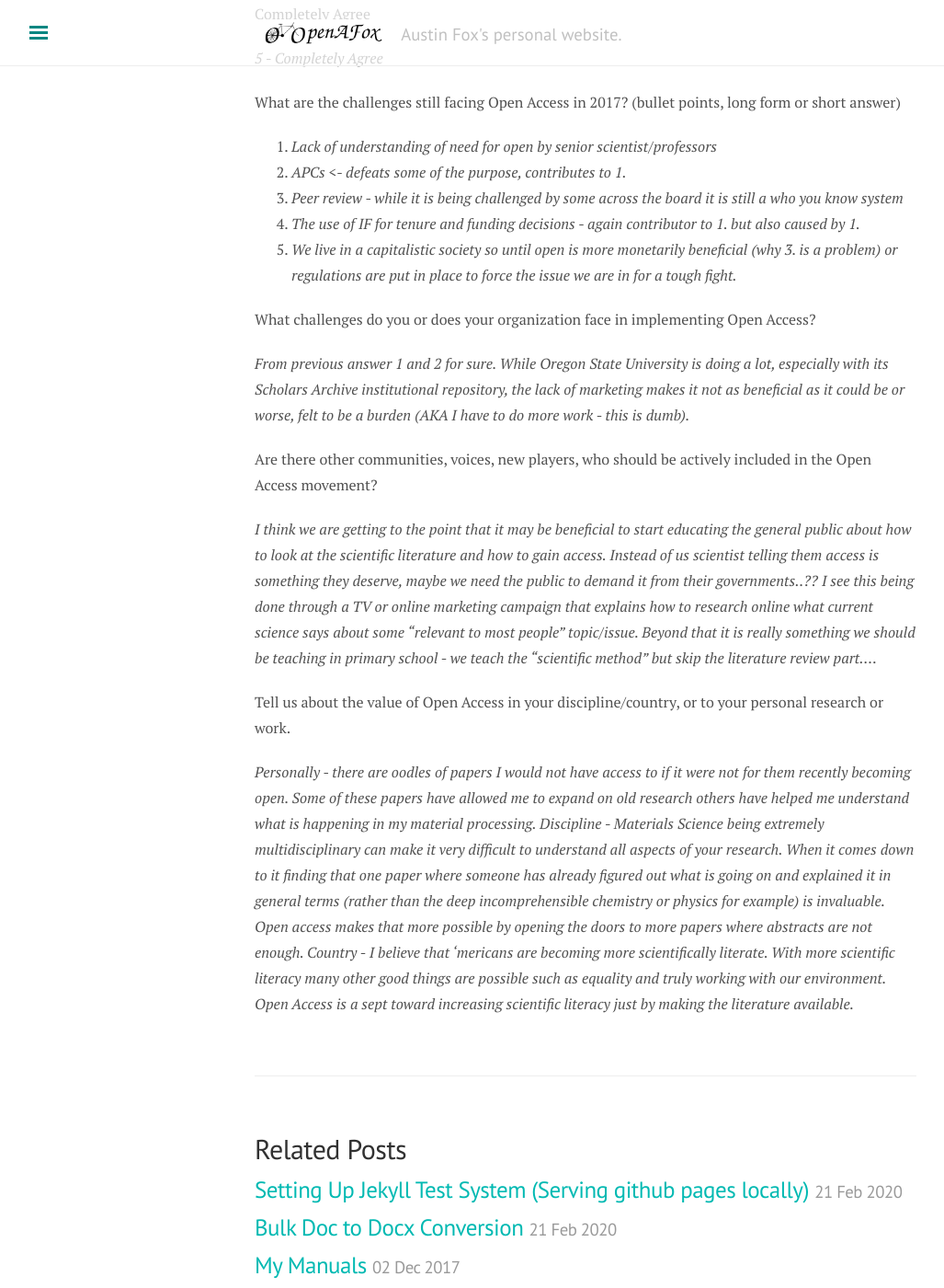
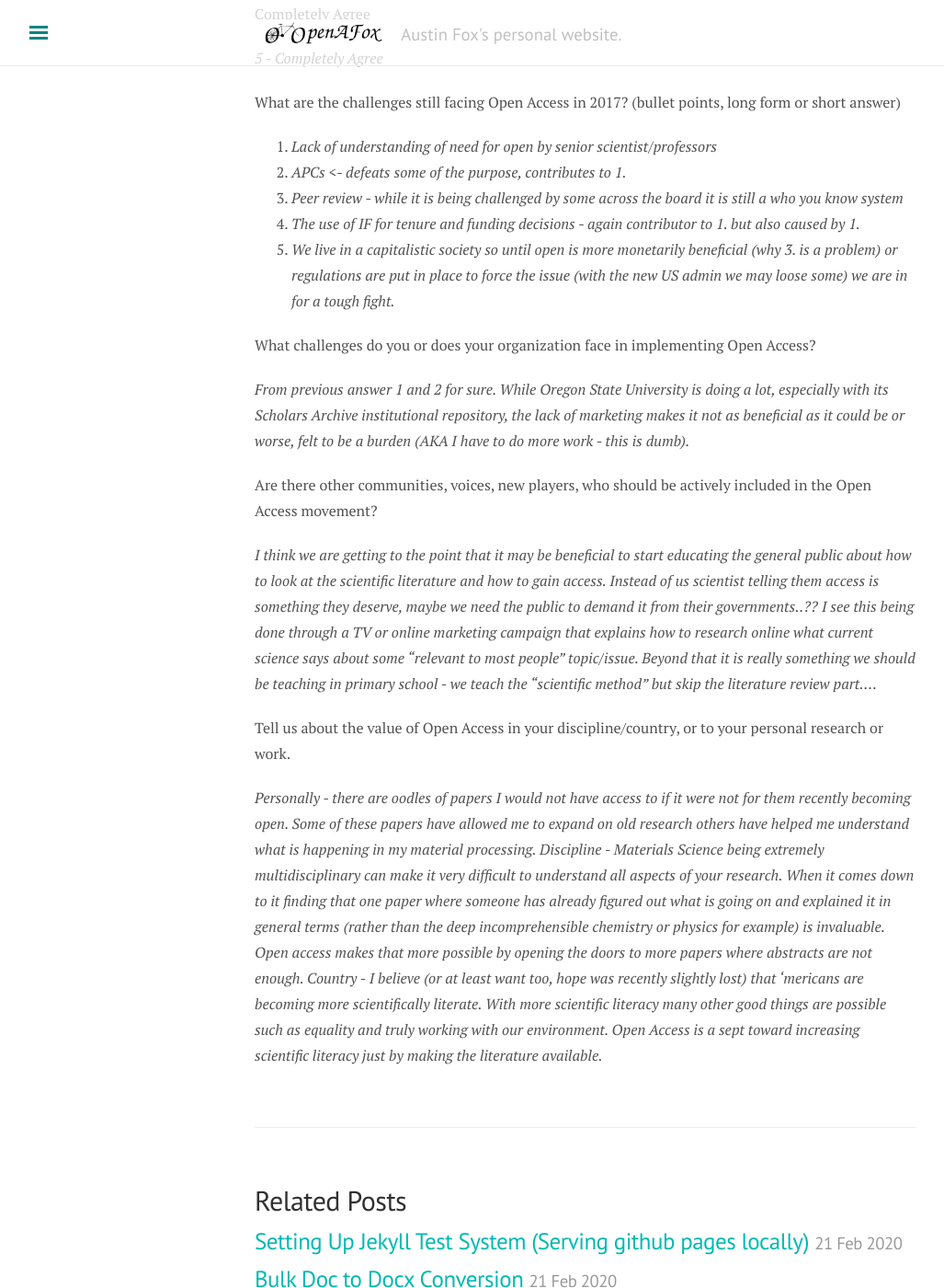
Before and after one commit to openafox/openafox.github.io, a Jekyll site: the page built from _posts/open/2017-01-10-open-survey.md, in a window 1280 px wide and 1400 px high, scrolled down 1576 px. Shown: the whole window at 92% size, without its empty margins (3-1030 px from the left). Built offline with Jekyll 4.4.1, drawn with Linux system fonts in a browser that asks for light colours; nearby versions of some CDN libraries; comment, search, counter and statistics services are not loaded.

Commit message:
Revert "Open survey: remove dated 2017 political asides"
Austin prefers the original wording.

Co-Authored-By: Claude Opus 5.5 <noreply@anthropic.com>

```diff
--- a/_posts/open/2017-01-10-open-survey.md
+++ b/_posts/open/2017-01-10-open-survey.md
@@ -48,7 +48,7 @@ What are the challenges still facing Open Access in 2017? (bullet points, long f
 2. *APCs <- defeats some of the purpose, contributes to 1.*
 3. *Peer review - while it is being challenged by some across the board it is still a who you know system*
 4. *The use of IF for tenure and funding decisions - again contributor to 1. but also caused by 1.*
-5. *We live in a capitalistic society so until open is more monetarily beneficial (why 3. is a problem) or regulations are put in place to force the issue we are in for a tough fight.*
+5. *We live in a capitalistic society so until open is more monetarily beneficial (why 3. is a problem) or regulations are put in place to force the issue (with the new US admin we may loose some) we are in for a tough fight.*
 
 What challenges do you or does your organization face in implementing Open Access?
 
@@ -62,4 +62,4 @@ Tell us about the value of Open Access in your discipline/country, or to your pe
 
 *Personally - there are oodles of papers I would not have access to if it were not for them recently becoming open. Some of these papers have allowed me to expand on old research others have helped me understand what is happening in my material processing.
 Discipline - Materials Science being extremely multidisciplinary can make it very difficult to understand all aspects of your research. When it comes down to it finding that one paper where someone has already figured out what is going on and explained it in general terms (rather than the deep incomprehensible chemistry or physics for example) is invaluable. Open access makes that more possible by opening the doors to more papers where abstracts are not enough.
-Country - I believe that 'mericans are becoming more scientifically literate. With more scientific literacy many other good things are possible such as equality and truly working with our environment. Open Access is a sept toward increasing scientific literacy just by making the literature available.*
+Country - I believe (or at least want too, hope was recently slightly lost) that 'mericans are becoming more scientifically literate. With more scientific literacy many other good things are possible such as equality and truly working with our environment. Open Access is a sept toward increasing scientific literacy just by making the literature available.*
```
